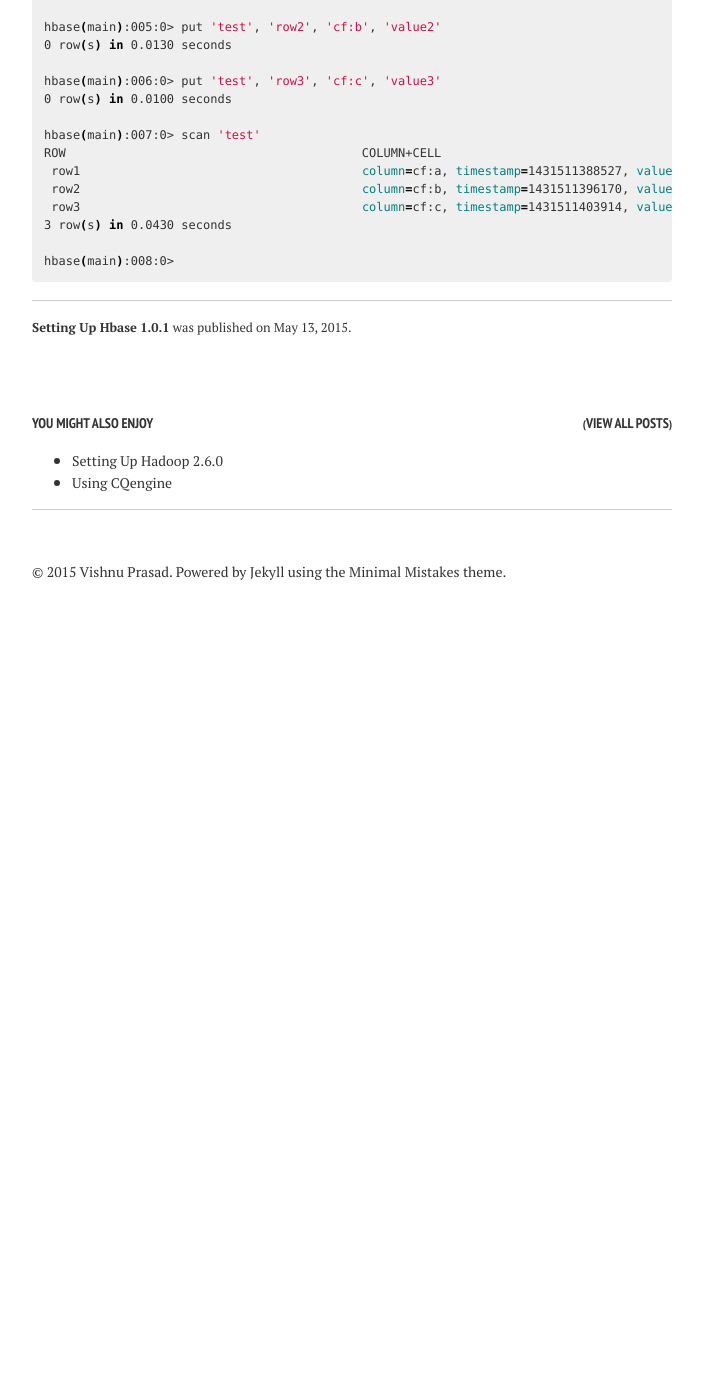
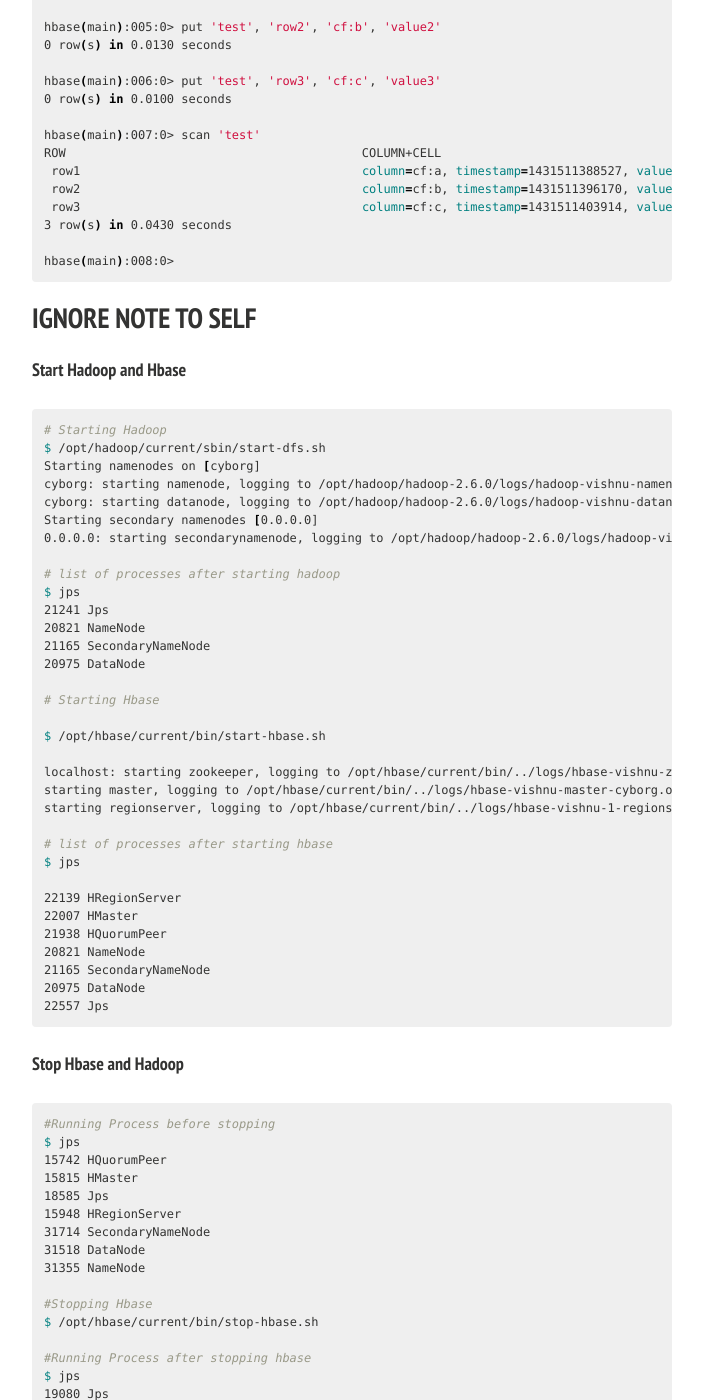
Before and after one commit to vishnu667/vishnu667.github.io, a Jekyll site: the page built from _posts/2015-05-13-setting-up-hbase-1-0-1.markdown, in a window 1280 px wide and 1400 px high, scrolled down 2340 px. Shown: the whole window, without its empty margins (288-991 px from the left). Built offline with Jekyll 4.4.1, drawn with Linux system fonts in a browser that asks for light colours; nearby versions of some CDN libraries; before the commit the page ends 2970 px from its top, so only the background shows below that; some of the changed text lies outside the part shown.

Commit message:
not to self added on hbase setup tutorial

```diff
--- a/_posts/2015-05-13-setting-up-hbase-1-0-1.markdown
+++ b/_posts/2015-05-13-setting-up-hbase-1-0-1.markdown
@@ -133,3 +133,77 @@
 hbase(main):008:0>
 
 {% endhighlight %}
+
+## IGNORE NOTE TO SELF
+
+#### Start Hadoop and Hbase
+
+{% highlight bash %}
+
+# Starting Hadoop
+$ /opt/hadoop/current/sbin/start-dfs.sh
+Starting namenodes on [cyborg]
+cyborg: starting namenode, logging to /opt/hadoop/hadoop-2.6.0/logs/hadoop-vishnu-namenode-cyborg.out
+cyborg: starting datanode, logging to /opt/hadoop/hadoop-2.6.0/logs/hadoop-vishnu-datanode-cyborg.out
+Starting secondary namenodes [0.0.0.0]
+0.0.0.0: starting secondarynamenode, logging to /opt/hadoop/hadoop-2.6.0/logs/hadoop-vishnu-secondarynamenode-cyborg.out
+
+# list of processes after starting hadoop
+$ jps
+21241 Jps
+20821 NameNode
+21165 SecondaryNameNode
+20975 DataNode
+
+# Starting Hbase
+
+$ /opt/hbase/current/bin/start-hbase.sh
+
+localhost: starting zookeeper, logging to /opt/hbase/current/bin/../logs/hbase-vishnu-zookeeper-cyborg.out
+starting master, logging to /opt/hbase/current/bin/../logs/hbase-vishnu-master-cyborg.out
+starting regionserver, logging to /opt/hbase/current/bin/../logs/hbase-vishnu-1-regionserver-cyborg.out
+
+# list of processes after starting hbase
+$ jps
+
+22139 HRegionServer
+22007 HMaster
+21938 HQuorumPeer
+20821 NameNode
+21165 SecondaryNameNode
+20975 DataNode
+22557 Jps
+
+{% endhighlight %}
+
+
+#### Stop Hbase and Hadoop
+
+{% highlight bash %}
+#Running Process before stopping
+$ jps
+15742 HQuorumPeer
+15815 HMaster
+18585 Jps
+15948 HRegionServer
+31714 SecondaryNameNode
+31518 DataNode
+31355 NameNode
+
+#Stopping Hbase
+$ /opt/hbase/current/bin/stop-hbase.sh
+
+#Running Process after stopping hbase
+$ jps
+19080 Jps
+31714 SecondaryNameNode
+31518 DataNode
+31355 NameNode
+
+# Stopping dfs
+$ /opt/hadoop/current/sbin/stop-dfs.sh
+
+#Running Process after stopping dfs
+$ jps
+19682 Jps
+{% endhighlight %}
```
